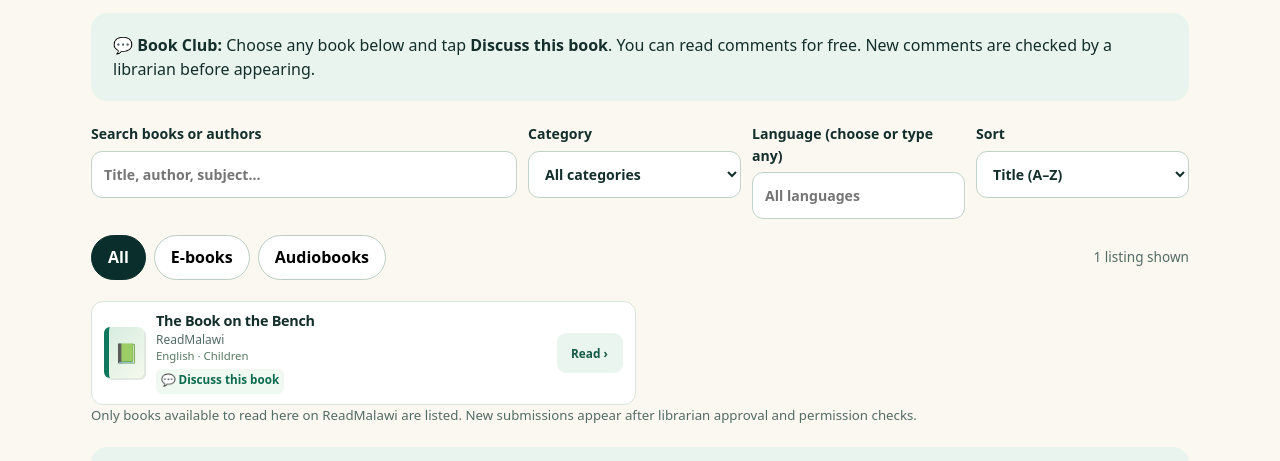
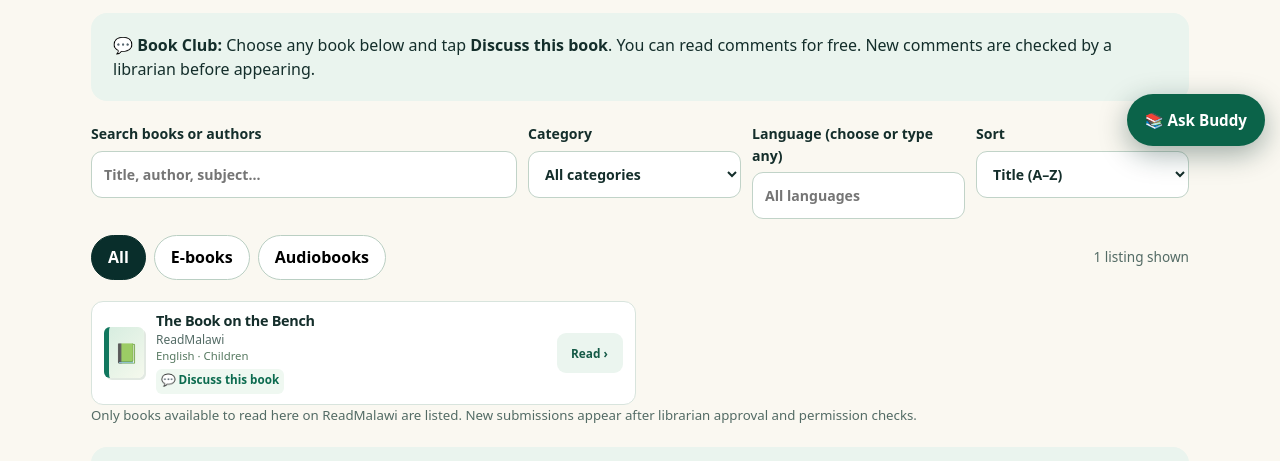
Before and after one commit to ibrowsenterprise-lab/ReadMalawi, a plain HTML site: page library.html in a window 1280 px wide. Shown: the part 639-1100 px from the top of the page. Drawn offline with Linux system fonts and the light colour scheme; no server answers.

Commit message:
Show floating in-site Reading Buddy on book library

```diff
--- a/library.html
+++ b/library.html
@@ -144,4 +144,5 @@
 <footer class="footer"><div class="wrap"><strong>ReadMalawi</strong> · Books • Technology • Knowledge for All<br><span class="small">Independent reading community. Book uploads are private until reviewed; memberships and payments are not active.</span><br><a href="index.html#story">Our Story</a> · <a href="assets/partners.html">Partners</a> · <a href="index.html">Home</a></div></footer>
 <script src="readmalawi-config.js"></script>
 <script type="module" src="library.js"></script>
+<script defer src="assets/readmalawi-chat-widget.js"></script>
 </body></html>
```
